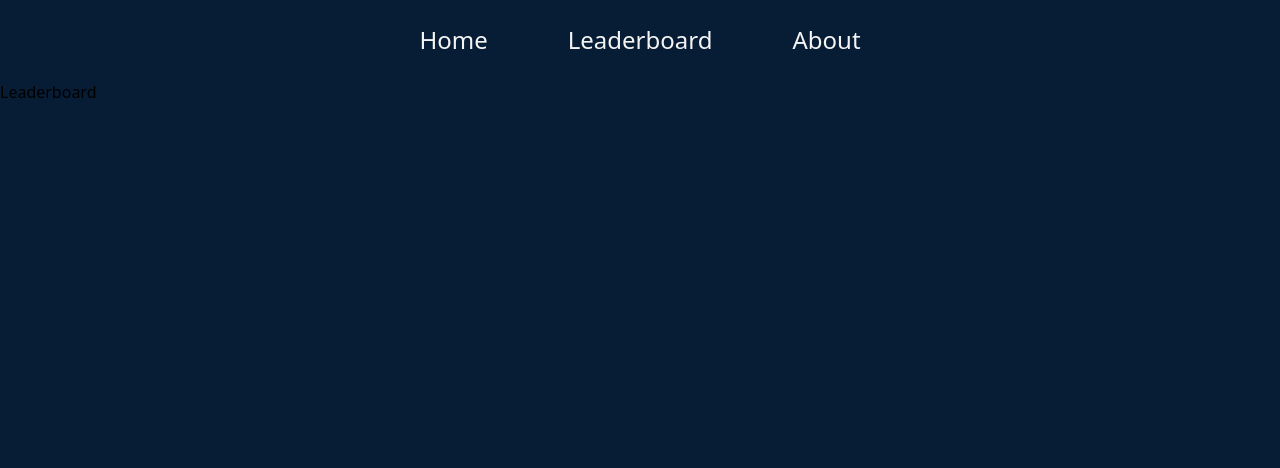
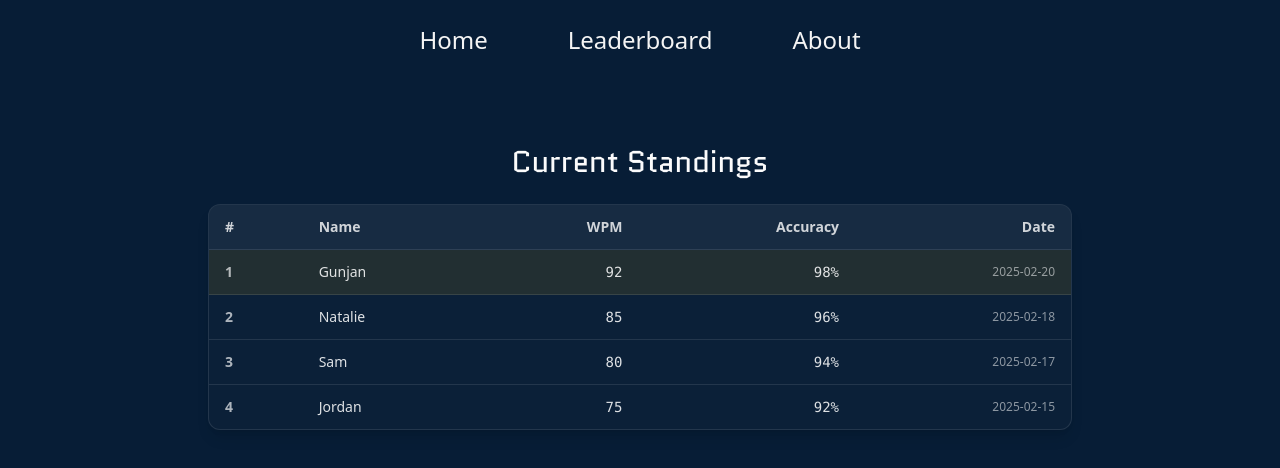
Before and after one commit to gunjanrawat5/KeyRush, a React (Vite) app in the folder frontend/: page /leaderboard in a window 1280 px wide. Shown: the top 468 px of the page. Built offline with nearby package versions, Linux system fonts and the light colour scheme.

Commit message:
Added leaderboard + keyboard UI

```diff
--- a/frontend/src/components/About.jsx
+++ b/frontend/src/components/About.jsx
@@ -11,8 +11,6 @@ const About = () => {
       padding: '0 20px'
     }}>
 
-    <img src={crtImg} className='w-1/4 h-2/3'></img>
-
     <p className='text-[#F4F4F4]' style={{ maxWidth: '600px', fontSize: '1.2rem', lineHeight: '1.6' }}>
       Welcome to KeyRush, in this application users will be able to use this practice typing tool, designed to help improve their typing speed and accuracy. When the user begins to type, a timer will start automatically and will measure their words per minute (WPM). This feature will help users track their progress throughout time. Since many job roles requires strong typing skills. This application was created to help out users build confidence and improve their typing performance, and overall professionalism.
 
--- a/frontend/src/components/App.jsx
+++ b/frontend/src/components/App.jsx
@@ -2,7 +2,7 @@ import { Link, Outlet } from "react-router-dom";
 
 export default function App() {
   return (
-    <div className="min-h-screen bg-[#071d36]">
+    <div className="min-h-screen bg-[#071d36] overflow-y-scroll">
       <nav className="flex justify-center py-4 text-[#F4F4F4] gap-12 text-2xl ">
         <Link className="px-4 py-2 rounded hover:bg-gray-300 hover:text-black" to="/">Home</Link>
         <Link className="px-4 py-2 rounded hover:bg-gray-300 hover:text-black" to="/leaderboard">Leaderboard</Link>
--- a/frontend/src/components/Home.jsx
+++ b/frontend/src/components/Home.jsx
@@ -1,5 +1,6 @@
 import React, { useEffect, useState } from 'react'
 import Typing from './Typing'
+import keyboard from '../assets/keyboard.png'
 
 const Home = () => {
   const [seconds,setSeconds] = useState(30)
@@ -14,9 +15,10 @@ const Home = () => {
   return (
     <div className=' text-[#fffffffb] text-2xl font-[Quantico]'>
 
-      <div className=' flex flex-col justify-center items-center mt-80 text-[#ffffff44]'>
+      <div className=' flex flex-col justify-center items-center mt-30 text-[#ffffff44]'>
         <button className='text-white'>{seconds}</button>
         <Typing></Typing>
+        <img className='w-2/3' src={keyboard}/>
       </div>
 
     </div>
--- a/frontend/src/components/Leaderboard.jsx
+++ b/frontend/src/components/Leaderboard.jsx
@@ -1,9 +1,59 @@
 import React from 'react'
 
 const Leaderboard = () => {
-  return (
-    <div>Leaderboard</div>
-  )
-}
+  const data = [
+  { id: 1, name: "Gunjan", wpm: 92, accuracy: "98%", date: "2025-02-20" },
+  { id: 2, name: "Natalie", wpm: 85, accuracy: "96%", date: "2025-02-18" },
+  { id: 3, name: "Sam", wpm: 80, accuracy: "94%", date: "2025-02-17" },
+  { id: 4, name: "Jordan", wpm: 75, accuracy: "92%", date: "2025-02-15" },
+];
+   return (
+    <div className="min-h-[calc(100vh-80px)] flex justify-center items-start pt-16">
+      <div className="w-full max-w-4xl px-4">
+        <h1 className="text-3xl font-[Quantico] text-[#fffffffb] mb-6 text-center">
+          Current Standings
+        </h1>
+
+        <div className="overflow-hidden rounded-xl bg-[#0b2038] shadow-lg border border-white/10">
+          <table className="min-w-full divide-y divide-white/10">
+            <thead className="bg-white/5">
+              <tr className="text-left text-sm font-semibold text-[#ffffffcc]">
+                <th className="px-4 py-3">#</th>
+                <th className="px-4 py-3">Name</th>
+                <th className="px-4 py-3 text-right">WPM</th>
+                <th className="px-4 py-3 text-right">Accuracy</th>
+                <th className="px-4 py-3 text-right">Date</th>
+              </tr>
+            </thead>
+            <tbody className="divide-y divide-white/10 text-sm text-[#ffffffdd]">
+              {data.map((row, idx) => (
+                <tr
+                  key={row.id}
+                  className={`
+                    hover:bg-white/5 transition
+                    ${idx === 0 ? "bg-yellow-500/10" : ""}
+                  `}
+                >
+                  <td className="px-4 py-3 font-semibold text-[#ffffffaa]">
+                    {idx + 1}
+                  </td>
+                  <td className="px-4 py-3">{row.name}</td>
+                  <td className="px-4 py-3 text-right font-mono">{row.wpm}</td>
+                  <td className="px-4 py-3 text-right font-mono">
+                    {row.accuracy}
+                  </td>
+                  <td className="px-4 py-3 text-right text-xs text-[#ffffff88]">
+                    {row.date}
+                  </td>
+                </tr>
+              ))}
+            </tbody>
+          </table>
+        </div>
+
+      </div>
+    </div>
+  );
+};
 
 export default Leaderboard
--- a/frontend/src/components/Typing.jsx
+++ b/frontend/src/components/Typing.jsx
@@ -2,7 +2,7 @@ import React from 'react'
 
 const Typing = () => {
   return (
-    <div className='w-2/3'>
+    <div className='w-2/3 tracking-wider'>
         <p>Lorem ipsum dolor sit amet consectetur adipisicing elit. Tempore quisquam quibusdam, iste placeat, veritatis esse molestias magnam repellat nam nostrum facilis cum, repudiandae quam labore enim voluptate corrupti commodi nulla accusamus! Porro at recusandae doloremque, consequatur rerum a, dolorum ut pariatur fugit perspiciatis tempore. Tenetur.
         </p>
     </div>
```
Also changed, not shown: frontend/src/assets/keyboard.png (added).
